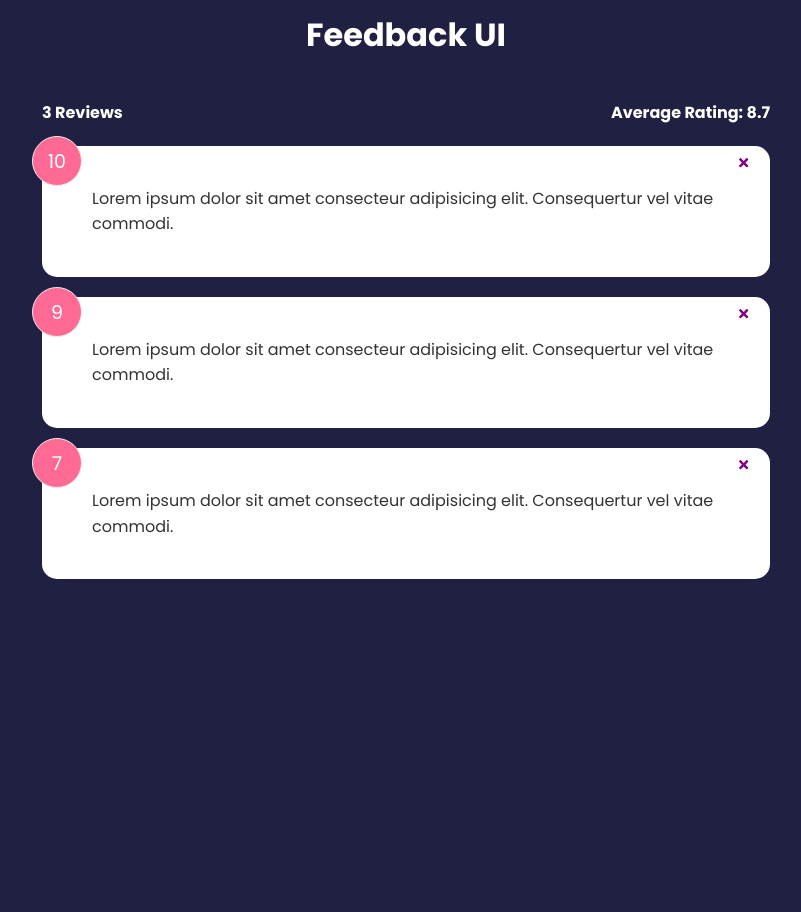
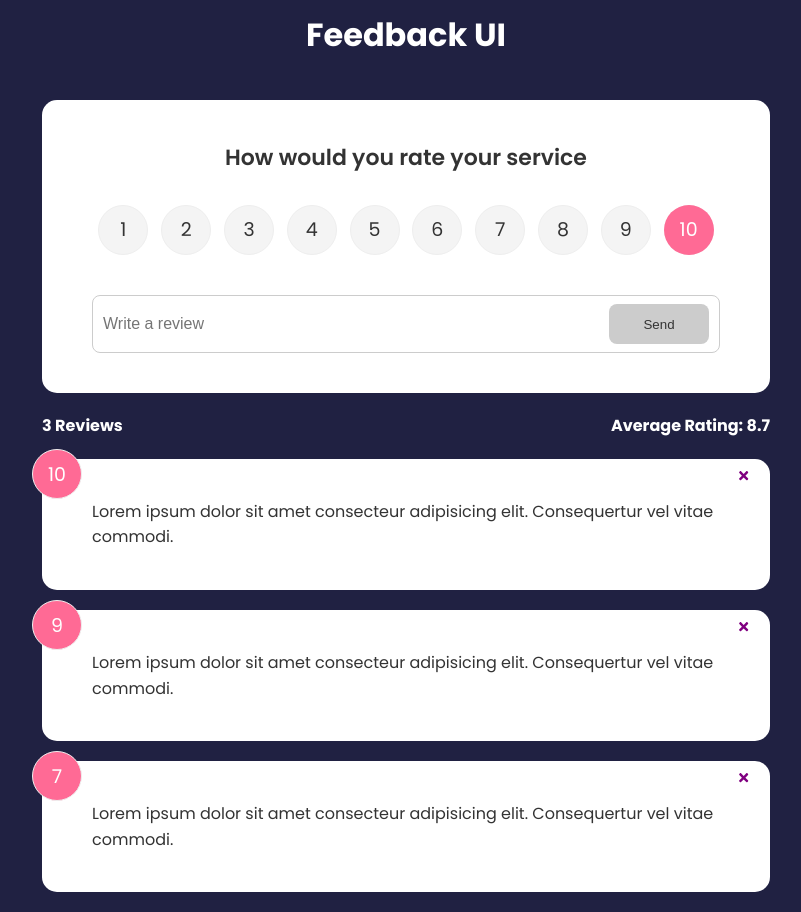
Before and after one commit to jeanpaulHamuli/FeedbackApp, a React (Create React App) app: page / in a window 1280 px wide. Shown: the whole page, without its empty margins (234-1035 px from the left). Before the commit the page ends 800 px from the top, so only its background shows below. Built offline with nearby package versions, Linux system fonts and the light colour scheme.

Commit message:
Design the shared button with all important props, create FeebackForm and RatingSelect Components

```diff
--- a/src/App.js
+++ b/src/App.js
@@ -4,6 +4,7 @@ import FeedbackList from './components/FeedbackList';
 import FeedbackStats from './components/FeedbackStats';
 import Header from './components/Header';
 import FeedbackData from './data/FeedbackData';
+import FeedbackForm from './components/FeedbackForm';
 
 function App() {
 
@@ -20,6 +21,7 @@ function App() {
     <>
       <Header />
       <div className='container'>
+        <FeedbackForm />
         <FeedbackStats feedback={feedback} />
         <FeedbackList feedback={feedback} handleDelete={deleteFeedback} />
       </div>
--- /dev/null
+++ b/src/components/FeedbackForm.jsx
@@ -0,0 +1,56 @@
+import React, { useState } from 'react'
+import Card from './share/Card'
+import Button from './share/Button'
+import RatingSelect from './RatingSelect'
+
+function FeedbackForm() {
+  const [text, setText] = useState('');
+  const [btnDisabled, setBtnDisabled] = useState(true);
+  const [message, setMessage] = useState('');
+  const [rating, setRating] = useState(10)
+
+
+  const handleTextChange = (e) => {
+    if (text === '') {
+      setBtnDisabled(true);
+      setMessage(null)
+    } else if (text !== '' && text.trim().length <= 10) {
+      setMessage('Text must be at least 10 characters');
+      setBtnDisabled(true);
+    } else {
+      setMessage(null)
+      setBtnDisabled(false);
+    }
+    setText(e.target.value);
+
+  }
+
+  const handleSubmit = (e) => {
+    e.preventDefault();
+    if(text.trim().length > 10) {
+      const newFeedback = {
+        text,
+        rating
+      }
+
+      console.log(newFeedback)
+    }
+  }
+
+  return (
+    <Card>
+      <form onSubmit={handleSubmit}>
+        <h2>How would you rate your service</h2>
+        <RatingSelect select={(rating) => setRating(rating)} selected={rating} />
+        <div className='input-group'>
+          <input type='text' placeholder='Write a review' value={text} name="text" onChange={handleTextChange} />
+          <Button type='submit' version='secondary' isDesabled={btnDisabled}>Send</Button>
+        </div>
+
+        {message && <div className='message'>{message}</div>}
+      </form>
+    </Card>
+  )
+}
+
+export default FeedbackForm
--- /dev/null
+++ b/src/components/RatingSelect.jsx
@@ -0,0 +1,29 @@
+
+function RatingSelect({ select, selected }) {
+    // const [selected, setSelected] = useState(10)
+
+    const handleChange = (e) => {
+        select(+e.currentTarget.value)
+        // setSelected(+e.currentTarget.value)
+    }
+
+  return (
+    <ul className='rating'>
+      {Array.from({ length: 10 }, (_, i) => (
+        <li key={`rating-${i + 1}`}>
+          <input
+            type='radio'
+            id={`num${i + 1}`}
+            name='rating'
+            value={i + 1}
+            onChange={handleChange}
+            checked={selected === i + 1}
+          />
+          <label htmlFor={`num${i + 1}`}>{i + 1}</label>
+        </li>
+      ))}
+    </ul>
+  )
+}
+
+export default RatingSelect
--- /dev/null
+++ b/src/components/share/Button.jsx
@@ -0,0 +1,24 @@
+import PropTypes from "prop-types"
+
+function Button({ children, version, type, isDesabled }) {
+  return (
+    <button type={type} disabled={isDesabled} className={`btn btn-${version}`}>
+        {children}
+    </button>
+  )
+}
+
+// Button.defaultProps = {
+//     version: 'primary',
+//     type: 'button',
+//     isDesabled: false
+// }
+
+Button.propTypes = {
+    children: PropTypes.node.isRequired,
+    version: PropTypes.string,
+    type: PropTypes.string,
+    isDesabled: PropTypes.bool,
+}
+
+export default Button
```
